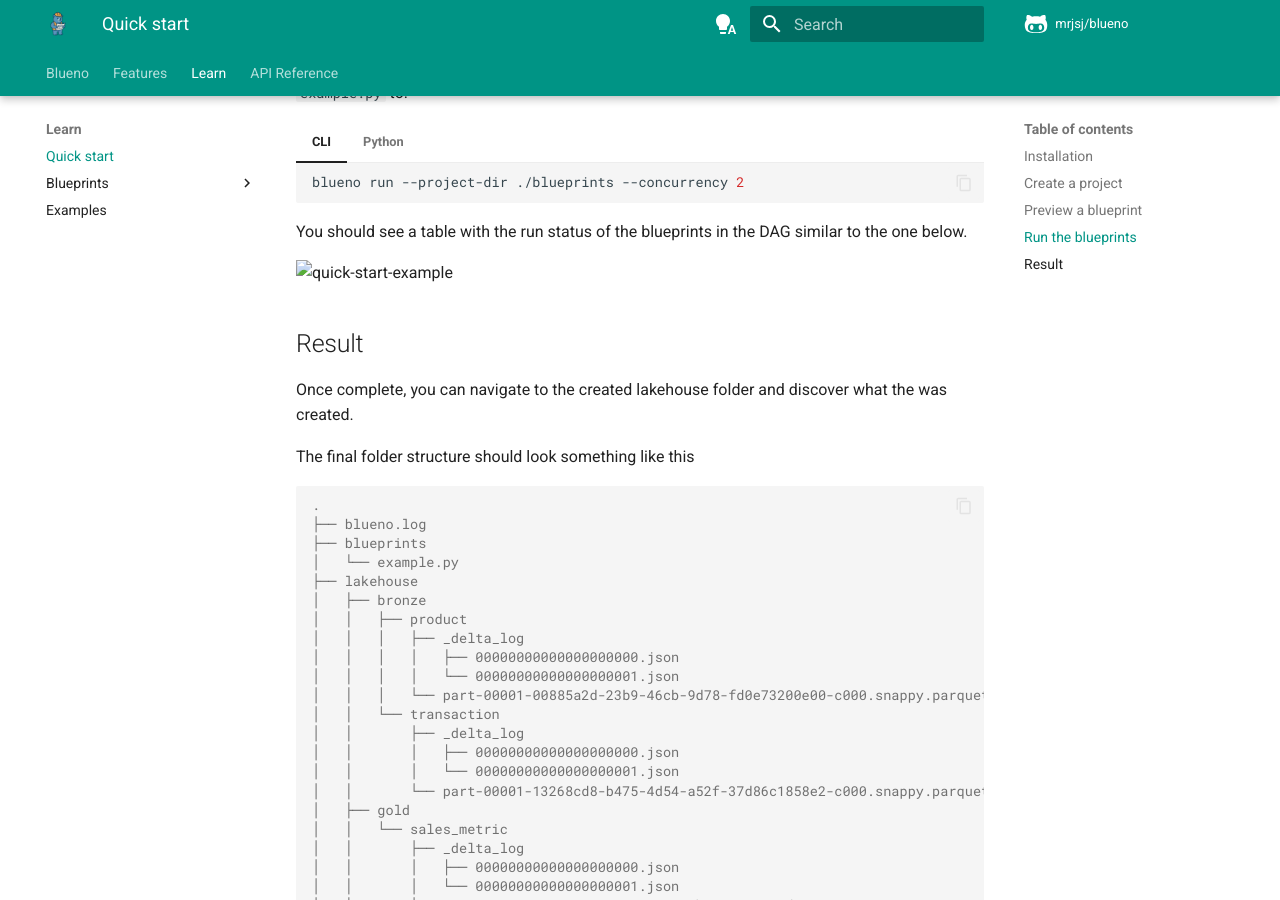
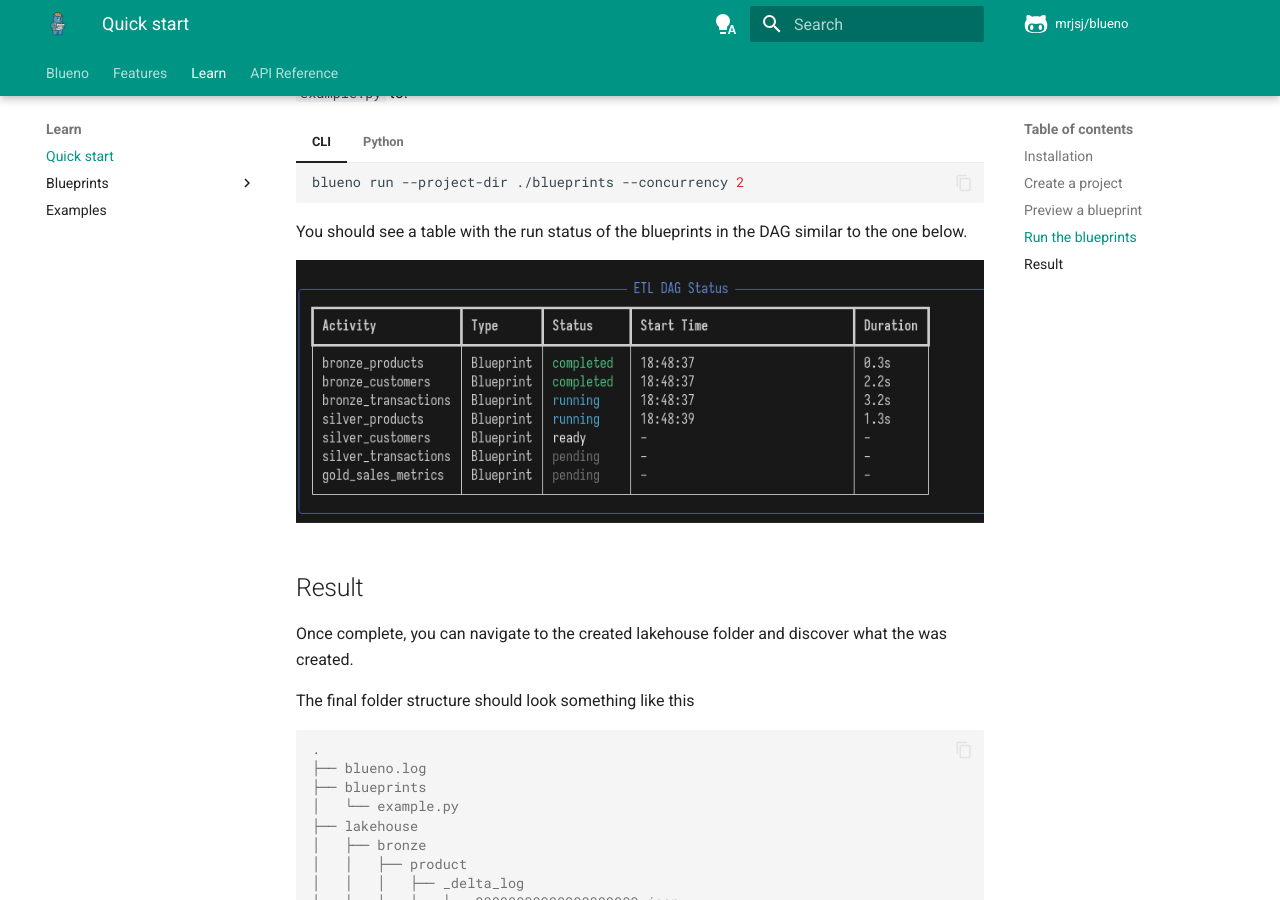
Before and after one commit to mrjsj/blueno, an MkDocs documentation site: the page built from docs/learn/quick-start.md, in a window 1280 px wide and 900 px high, scrolled down 3293 px. Built offline with MkDocs 1.6.1 and Material for MkDocs 9.7.7, drawn with Linux system fonts in a browser that asks for light colours; comment, search, counter and statistics services are not loaded.

Commit message:
fix asset path

```diff
--- a/docs/learn/quick-start.md
+++ b/docs/learn/quick-start.md
@@ -174,7 +174,7 @@
 
 You should see a table with the run status of the blueprints in the DAG similar to the one below.
 
-![quick-start-example](../../assets/blueno-quick-start.gif)
+![quick-start-example](../assets/blueno-quick-start.gif)
 
 ## Result
 
```
Also changed, not shown: docs/assets/blueno-quick-start.gif (renamed from assets/blueno-quick-start.gif).
